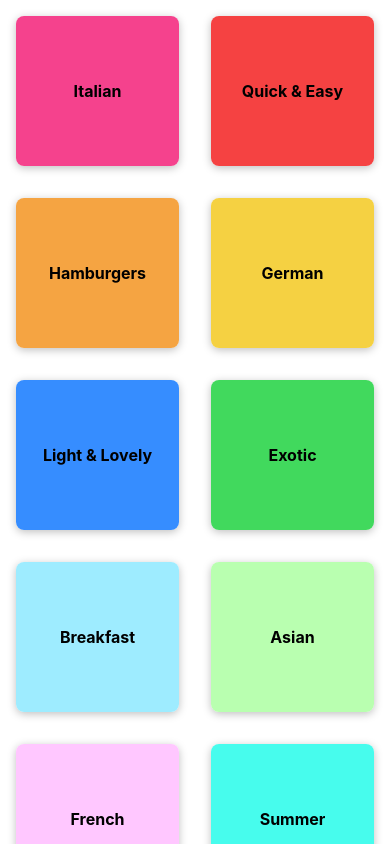
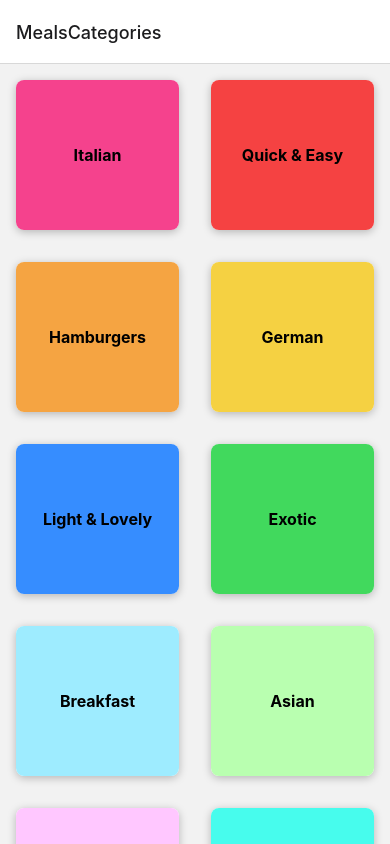
Before and after one commit to Melody-Le/React-Native--Meals-App, a React Native app: screen / in a window 390 px wide. Built offline with nearby package versions, Linux system fonts and the light colour scheme.

Commit message:
feat: Install navigation, and add Categories into the first navigation

```diff
--- a/App.js
+++ b/App.js
@@ -2,12 +2,19 @@
 import { StyleSheet, Text, View } from 'react-native';
 import CategoryGridTile from './components/CategoryGridTile';
 import CategoriesScreen from './screens/CategoriesScreen';
-
+import { NavigationContainer } from '@react-navigation/native';
+import { createNativeStackNavigator } from '@react-navigation/native-stack';
+const Stack = createNativeStackNavigator();
 export default function App() {
   return (
     <>
-      <StatusBar style='light' />
-      <CategoriesScreen />
+      <StatusBar style='dark' />
+      <NavigationContainer>
+        <Stack.Navigator>
+          <Stack.Screen name='MealsCategories' component={CategoriesScreen} />
+        </Stack.Navigator>
+        {/* <CategoriesScreen /> */}
+      </NavigationContainer>
     </>
   );
 }
--- a/package.json
+++ b/package.json
@@ -9,10 +9,14 @@
     "web": "expo start --web"
   },
   "dependencies": {
+    "@react-navigation/native": "^6.1.6",
+    "@react-navigation/native-stack": "^6.9.12",
     "expo": "~48.0.18",
     "expo-status-bar": "~1.4.4",
     "react": "18.2.0",
-    "react-native": "0.71.8"
+    "react-native": "0.71.8",
+    "react-native-safe-area-context": "4.5.0",
+    "react-native-screens": "~3.20.0"
   },
   "devDependencies": {
     "@babel/core": "^7.20.0"
```
Also changed, not shown: 1 other file (tests, documents, lock files or other folders).
